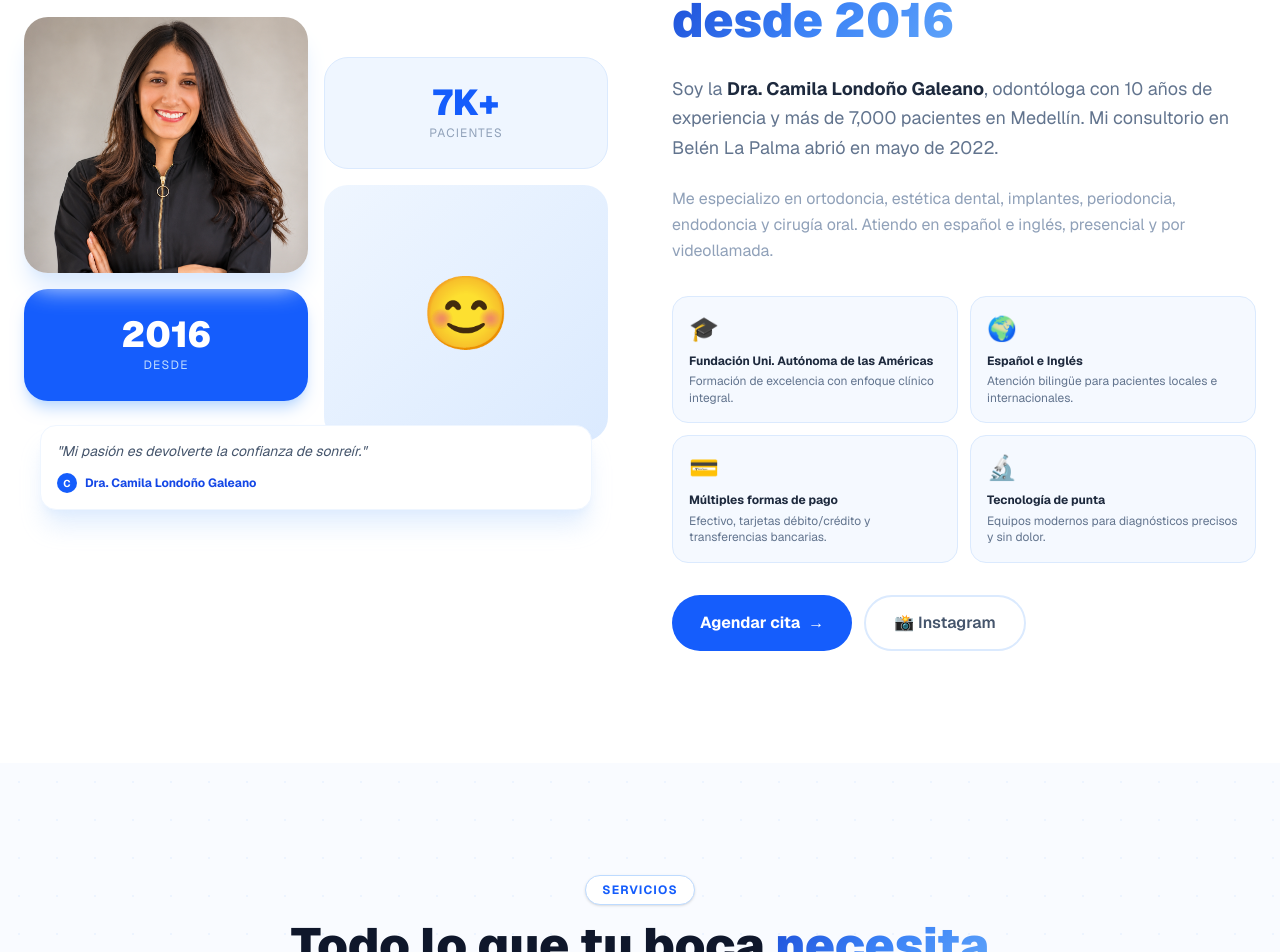
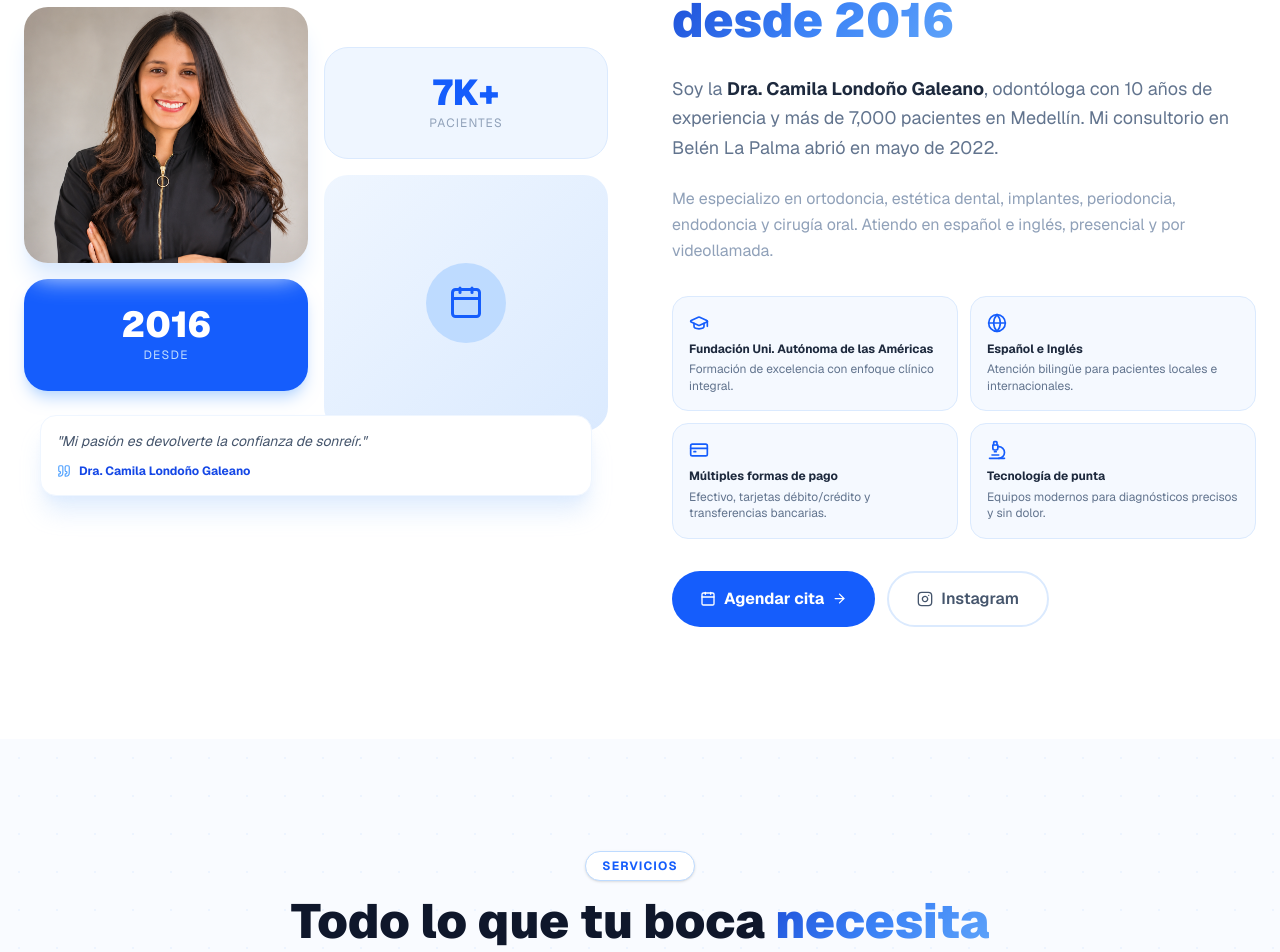
Before and after one commit to Ssantamars123/DraCamilaLondo-oDemo, a Next.js app in the folder website/: page / in a window 1280 px wide. Shown: the part 1387-2339 px from the top of the page. Built offline with nearby package versions, Linux system fonts and the light colour scheme.

Commit message:
icons(about): GraduationCap, Globe, CreditCard, Microscope, Quote, Instagram, Calendar

```diff
--- a/website/components/About.tsx
+++ b/website/components/About.tsx
@@ -6,14 +6,18 @@ import gsap from "gsap";
 import ScrollTrigger from "gsap/ScrollTrigger";
 import { useGSAP } from "@gsap/react";
 import { motion } from "framer-motion";
+import {
+  GraduationCap, Globe, CreditCard, Microscope,
+  Calendar, Instagram, ArrowRight, Quote,
+} from "lucide-react";
 
 gsap.registerPlugin(ScrollTrigger);
 
 const cards = [
-  { icon: "🎓", title: "Fundación Uni. Autónoma de las Américas", desc: "Formación de excelencia con enfoque clínico integral." },
-  { icon: "🌍", title: "Español e Inglés", desc: "Atención bilingüe para pacientes locales e internacionales." },
-  { icon: "💳", title: "Múltiples formas de pago", desc: "Efectivo, tarjetas débito/crédito y transferencias bancarias." },
-  { icon: "🔬", title: "Tecnología de punta", desc: "Equipos modernos para diagnósticos precisos y sin dolor." },
+  { Icon: GraduationCap, title: "Fundación Uni. Autónoma de las Américas", desc: "Formación de excelencia con enfoque clínico integral." },
+  { Icon: Globe,         title: "Español e Inglés",                         desc: "Atención bilingüe para pacientes locales e internacionales." },
+  { Icon: CreditCard,    title: "Múltiples formas de pago",                  desc: "Efectivo, tarjetas débito/crédito y transferencias bancarias." },
+  { Icon: Microscope,    title: "Tecnología de punta",                       desc: "Equipos modernos para diagnósticos precisos y sin dolor." },
 ];
 
 export function About() {
@@ -80,9 +84,11 @@ export function About() {
                 whileInView={{ opacity: 1, scale: 1 }}
                 viewport={{ once: true }}
                 transition={{ duration: 0.8, delay: 0.1 }}
-                className="h-64 rounded-3xl bg-gradient-to-br from-blue-50 to-blue-100 flex items-center justify-center text-7xl"
+                className="h-64 rounded-3xl bg-gradient-to-br from-blue-50 to-blue-100 flex items-center justify-center"
               >
-                😊
+                <div className="w-20 h-20 rounded-full bg-blue-200 flex items-center justify-center">
+                  <Calendar size={36} className="text-blue-600" />
+                </div>
               </motion.div>
             </div>
           </div>
@@ -99,7 +105,7 @@ export function About() {
               "Mi pasión es devolverte la confianza de sonreír."
             </p>
             <div className="flex items-center gap-2 mt-3">
-              <div className="w-5 h-5 rounded-full bg-blue-600 flex items-center justify-center text-[10px] text-white font-bold">C</div>
+              <Quote size={14} className="text-blue-400" />
               <p className="text-xs font-bold text-blue-700">Dra. Camila Londoño Galeano</p>
             </div>
           </motion.div>
@@ -163,7 +169,7 @@ export function About() {
                 whileHover={{ scale: 1.02, borderColor: "#93C5FD" }}
                 className="p-4 rounded-2xl bg-blue-50/60 border border-blue-100 transition-colors duration-200"
               >
-                <span className="text-2xl block mb-2">{c.icon}</span>
+                <div className="mb-2 text-blue-600"><c.Icon size={20} /></div>
                 <p className="text-xs font-bold text-slate-800 leading-snug">{c.title}</p>
                 <p className="text-xs text-slate-500 mt-1 leading-snug">{c.desc}</p>
               </motion.div>
@@ -183,7 +189,7 @@ export function About() {
               onClick={() => document.querySelector("#contacto")?.scrollIntoView({ behavior: "smooth" })}
               className="inline-flex items-center gap-2 bg-blue-600 text-white font-bold px-7 py-3.5 rounded-full"
             >
-              Agendar cita <span>→</span>
+              <Calendar size={16} /> Agendar cita <ArrowRight size={15} />
             </motion.button>
             <motion.a
               whileHover={{ scale: 1.05 }}
@@ -192,7 +198,7 @@ export function About() {
               target="_blank" rel="noopener noreferrer"
               className="inline-flex items-center gap-2 border-2 border-blue-100 text-slate-600 font-semibold px-7 py-3.5 rounded-full hover:border-pink-300 hover:text-pink-600 transition-colors duration-200"
             >
-              📸 Instagram
+              <Instagram size={16} /> Instagram
             </motion.a>
           </motion.div>
         </div>
```
